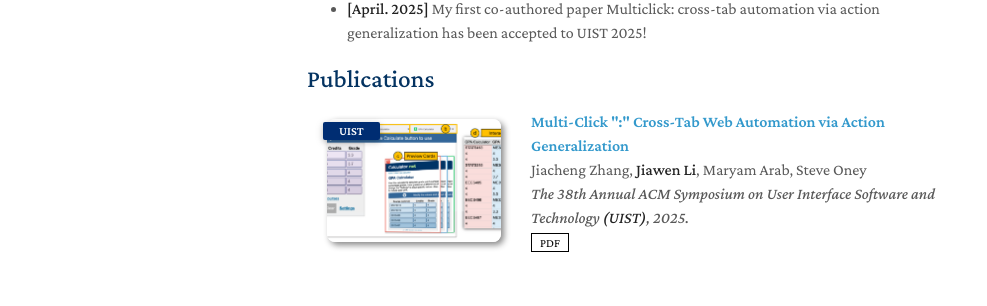
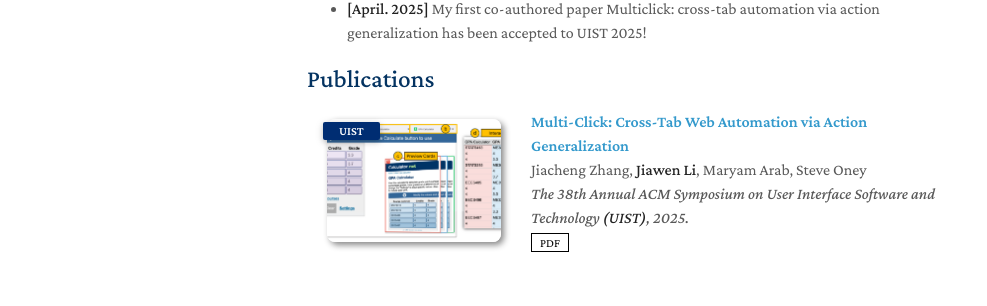
Before and after one commit to Jiawen-lee/JiawenLi, a Jekyll site: the page built from index.md, in a window 1280 px wide and 1082 px high. Shown: the part 562-868 px from the top of the window, without its empty margins (163-1150 px from the left). Built offline with Jekyll 4.4.1, drawn with Linux system fonts in a browser that asks for light colours; a style sheet for code colours, icons or effects is not loaded; our own code applies the rules of GitHub Pages for plain Markdown files.

```diff
--- a/_data/publications.yml
+++ b/_data/publications.yml
@@ -10,7 +10,7 @@ main:
   #   image: ./assets/img/teaser_example_2.png
   #   notes: In submission
 
-  - title: Multi-Click ":" Cross-Tab Web Automation via Action Generalization
+  - title: "Multi-Click: Cross-Tab Web Automation via Action Generalization"
     authors: Jiacheng Zhang, <strong>Jiawen Li</strong>, Maryam Arab, Steve Oney
     conference_short: UIST
     conference: The 38th Annual ACM Symposium on User Interface Software and Technology <strong>(UIST)</strong>, 2025.
```
